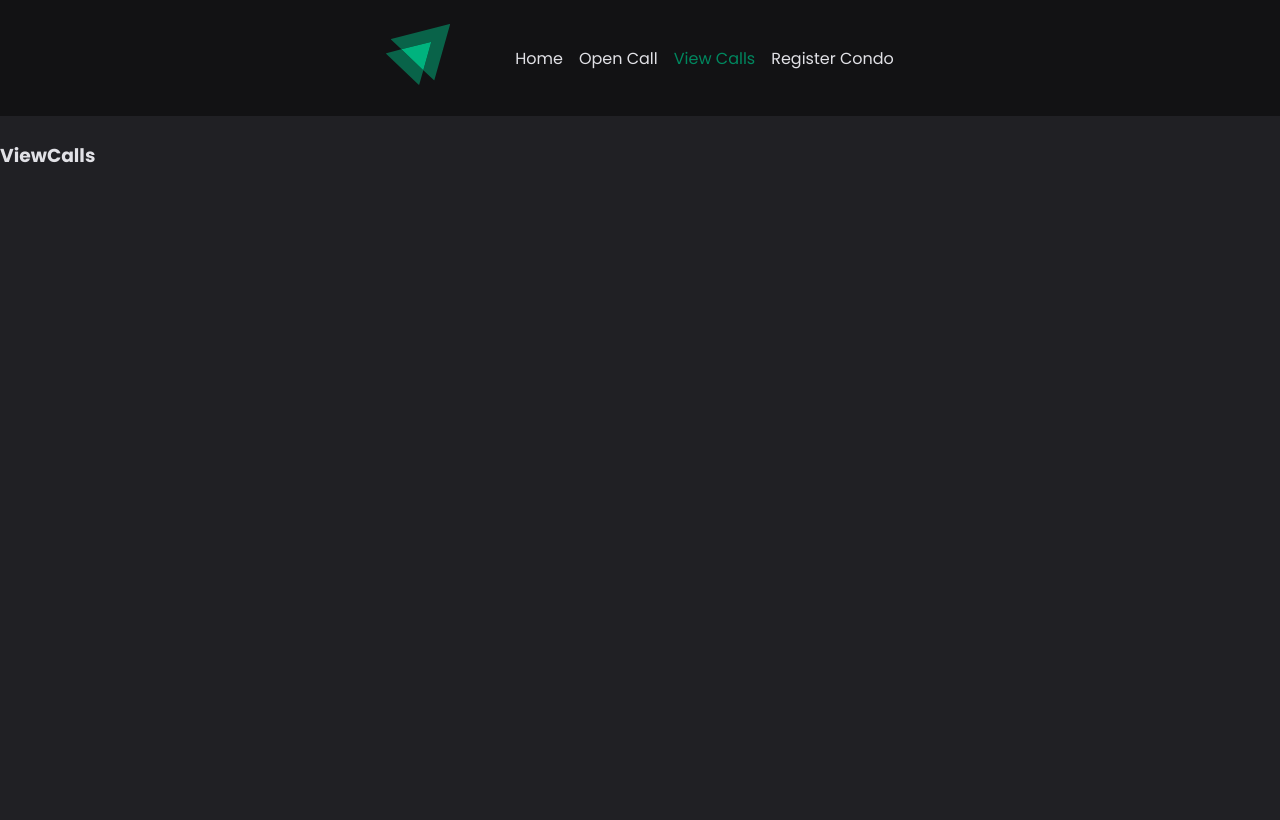
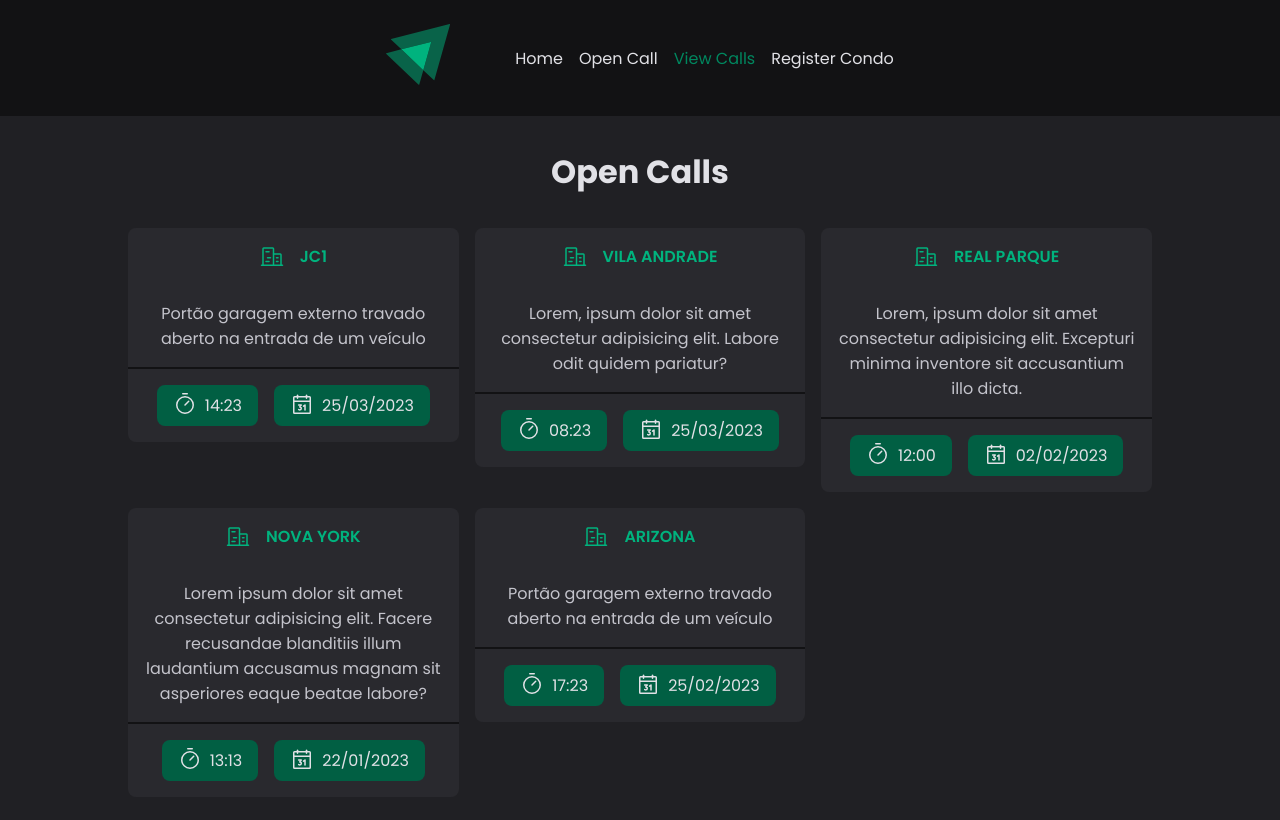
Before and after one commit to lucianobs1/web-react-condo-manager, a React (Vite) app: page /view-calls in a window 1280 px wide. Shown: the top 820 px of the page. Built offline with nearby package versions, Linux system fonts and the light colour scheme.

Commit message:
chore: delete styles from component Header, and update component ViewCalls

```diff
--- a/package.json
+++ b/package.json
@@ -9,6 +9,7 @@
     "preview": "vite preview"
   },
   "dependencies": {
+    "phosphor-react": "^1.4.1",
     "react": "^18.2.0",
     "react-dom": "^18.2.0",
     "react-router-dom": "^6.8.2",
--- a/src/components/Header/styles.ts
+++ b/src/components/Header/styles.ts
@@ -2,7 +2,6 @@ import styled from 'styled-components';
 
 export const HeaderContainer = styled.header`
   background: ${(props) => props.theme['gray-900']};
-
   padding: 1.5rem 1rem;
 `;
 
--- a/src/pages/ViewCalls/index.tsx
+++ b/src/pages/ViewCalls/index.tsx
@@ -1,13 +1,142 @@
-import { Container } from './styles';
+import { Buildings, Calendar, Timer } from 'phosphor-react';
+import { NavLink } from 'react-router-dom';
+import {
+  Container,
+  CallsContainer,
+  Call,
+  CallFooter,
+  CallHeader,
+} from './styles';
 
 export function ViewCalls() {
   return (
     <Container>
-      <img src="" />
+      <header>
+        <h1>Open Calls</h1>
+      </header>
 
-      <main>
-        <h3>ViewCalls</h3>
-      </main>
+      <NavLink to={'/call/id-call'}>
+        <CallsContainer>
+          <Call>
+            <CallHeader>
+              <Buildings size={24} />
+              <span>JC1</span>
+            </CallHeader>
+            <main>
+              <p>
+                Portão garagem externo travado aberto na entrada de um veículo
+              </p>
+            </main>
+            <CallFooter>
+              <div>
+                <Timer size={24} />
+                <p>14:23</p>
+              </div>
+
+              <div>
+                <Calendar size={24} />
+                <p>25/03/2023</p>
+              </div>
+            </CallFooter>
+          </Call>
+
+          <Call>
+            <CallHeader>
+              <Buildings size={24} />
+              <span>Vila Andrade</span>
+            </CallHeader>
+            <main>
+              <p>
+                Lorem, ipsum dolor sit amet consectetur adipisicing elit. Labore
+                odit quidem pariatur?
+              </p>
+            </main>
+            <CallFooter>
+              <div>
+                <Timer size={24} />
+                <p>08:23</p>
+              </div>
+
+              <div>
+                <Calendar size={24} />
+                <p>25/03/2023</p>
+              </div>
+            </CallFooter>
+          </Call>
+
+          <Call>
+            <CallHeader>
+              <Buildings size={24} />
+              <span>Real Parque</span>
+            </CallHeader>
+            <main>
+              <p>
+                Lorem, ipsum dolor sit amet consectetur adipisicing elit.
+                Excepturi minima inventore sit accusantium illo dicta.
+              </p>
+            </main>
+            <CallFooter>
+              <div>
+                <Timer size={24} />
+                <p>12:00</p>
+              </div>
+
+              <div>
+                <Calendar size={24} />
+                <p>02/02/2023</p>
+              </div>
+            </CallFooter>
+          </Call>
+
+          <Call>
+            <CallHeader>
+              <Buildings size={24} />
+              <span>Nova York</span>
+            </CallHeader>
+            <main>
+              <p>
+                Lorem ipsum dolor sit amet consectetur adipisicing elit. Facere
+                recusandae blanditiis illum laudantium accusamus magnam sit
+                asperiores eaque beatae labore?
+              </p>
+            </main>
+            <CallFooter>
+              <div>
+                <Timer size={24} />
+                <p>13:13</p>
+              </div>
+
+              <div>
+                <Calendar size={24} />
+                <p>22/01/2023</p>
+              </div>
+            </CallFooter>
+          </Call>
+
+          <Call>
+            <CallHeader>
+              <Buildings size={24} />
+              <span>Arizona</span>
+            </CallHeader>
+            <main>
+              <p>
+                Portão garagem externo travado aberto na entrada de um veículo
+              </p>
+            </main>
+            <CallFooter>
+              <div>
+                <Timer size={24} />
+                <p>17:23</p>
+              </div>
+
+              <div>
+                <Calendar size={24} />
+                <p>25/02/2023</p>
+              </div>
+            </CallFooter>
+          </Call>
+        </CallsContainer>
+      </NavLink>
     </Container>
   );
 }
--- a/src/pages/ViewCalls/styles.ts
+++ b/src/pages/ViewCalls/styles.ts
@@ -1,3 +1,74 @@
 import styled from 'styled-components';
 
-export const Container = styled.div``;
+export const Container = styled.div`
+  max-width: 64rem;
+  width: 100%;
+  margin: 2rem auto;
+
+  > header {
+    text-align: center;
+    margin: 2rem;
+  }
+
+  a {
+    display: inline-block;
+    text-decoration: none;
+    color: ${(props) => props.theme['green-300']};
+  }
+`;
+
+export const CallsContainer = styled.main`
+  display: grid;
+  grid-template-columns: repeat(3, 1fr);
+  gap: 1rem;
+`;
+
+export const CallHeader = styled.header`
+  display: flex;
+  align-items: center;
+  justify-content: center;
+  gap: 1rem;
+  padding: 1rem;
+
+  span {
+    color: ${(props) => props.theme['green-300']};
+    font-weight: 600;
+    text-transform: uppercase;
+  }
+`;
+
+export const Call = styled.div`
+  background: ${(props) => props.theme['gray-700']};
+  border-radius: 8px;
+  height: max-content;
+  transition: background-color 0.4s;
+  text-align: center;
+
+  &:hover {
+    background: ${(props) => props.theme['gray-600']};
+  }
+
+  main {
+    padding: 1rem;
+    color: ${(props) => props.theme['gray-300']};
+  }
+`;
+
+export const CallFooter = styled.footer`
+  display: flex;
+  align-items: center;
+  justify-content: center;
+  gap: 1rem;
+  padding: 1rem;
+  border-top: 2px solid ${(props) => props.theme['gray-900']};
+
+  div {
+    display: flex;
+    gap: 0.5rem;
+
+    color: ${(props) => props.theme['gray-100']};
+    background: ${(props) => props.theme['green-700']};
+    padding: 0.5rem 1rem;
+    border-radius: 8px;
+  }
+`;
```
Also changed, not shown: 1 other file (tests, documents, lock files or other folders).
